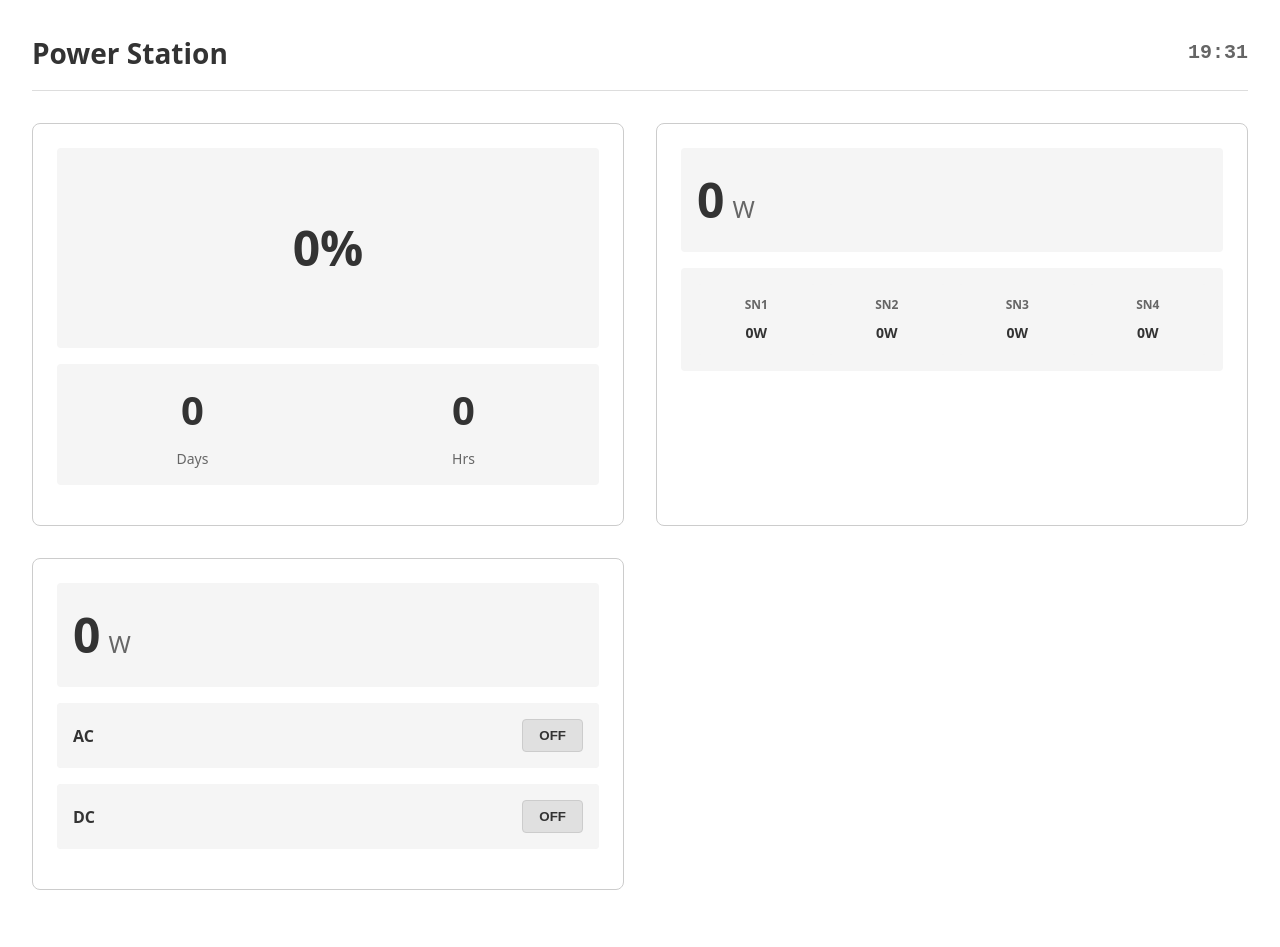
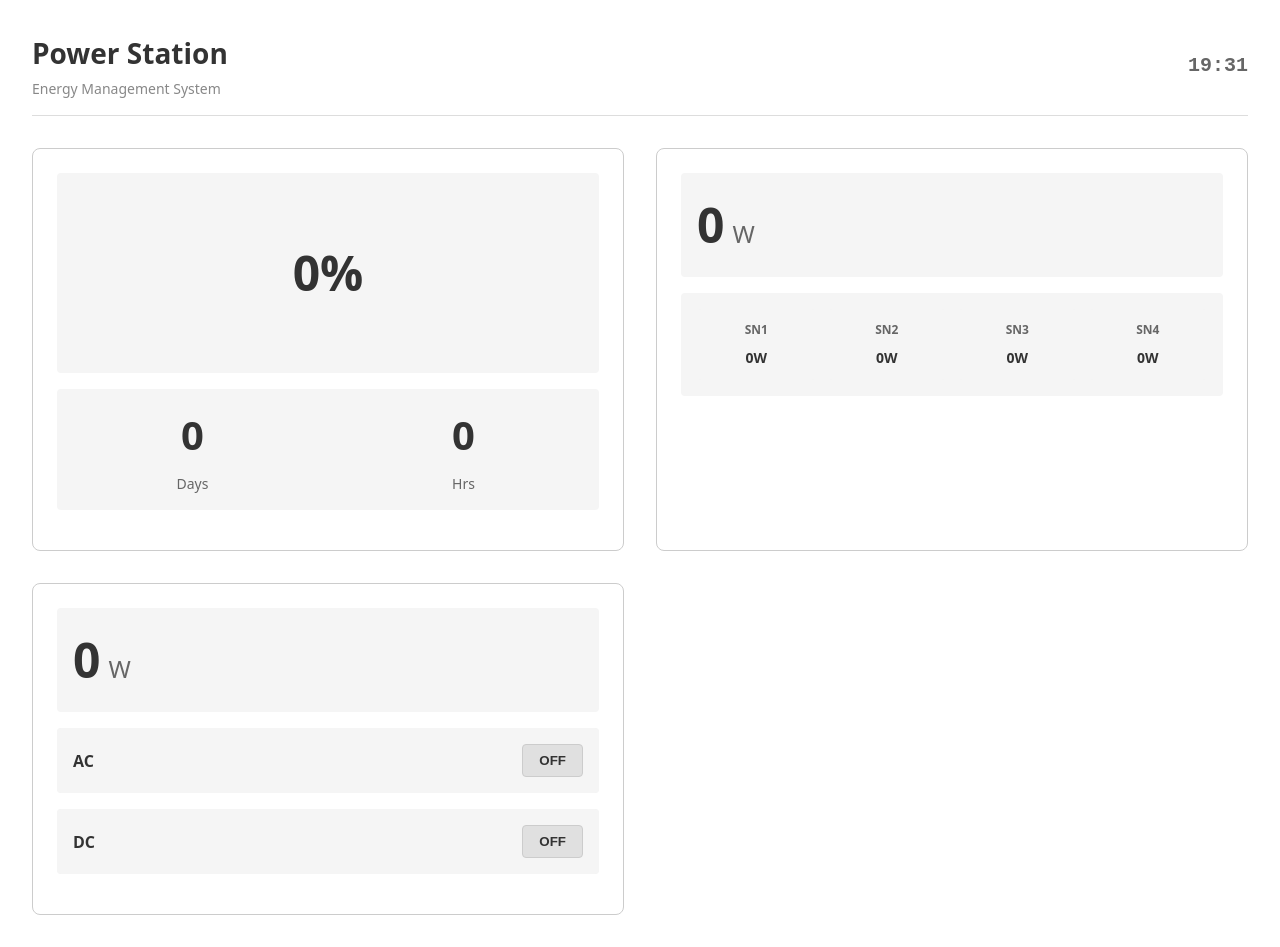
Before and after one commit to VermiNew/energy-monitoring-system, a React (Vite) app: page / in a window 1280 px wide. Before the commit the page ends 922 px from the top, so only its background shows below. Built offline with nearby package versions, Linux system fonts and the light colour scheme.

Commit message:
feat: add energy management system subtitle to header

```diff
--- a/src/App.css
+++ b/src/App.css
@@ -16,7 +16,14 @@
   font-size: 1.75rem;
   font-weight: bold;
   color: #333;
+  margin: 0 0 0.25rem 0;
+}
+
+.gui-subtitle {
+  font-size: 0.875rem;
+  color: #888;
   margin: 0;
+  font-weight: normal;
 }
 
 .gui-time {
--- a/src/components/HeaderSection.tsx
+++ b/src/components/HeaderSection.tsx
@@ -19,7 +19,10 @@ export function HeaderSection() {
 
   return (
     <header className="gui-header">
-      <h1 className="gui-title">Power Station</h1>
+      <div>
+        <h1 className="gui-title">Power Station</h1>
+        <p className="gui-subtitle">Energy Management System</p>
+      </div>
       <div className="gui-time">{time}</div>
     </header>
   )
```
